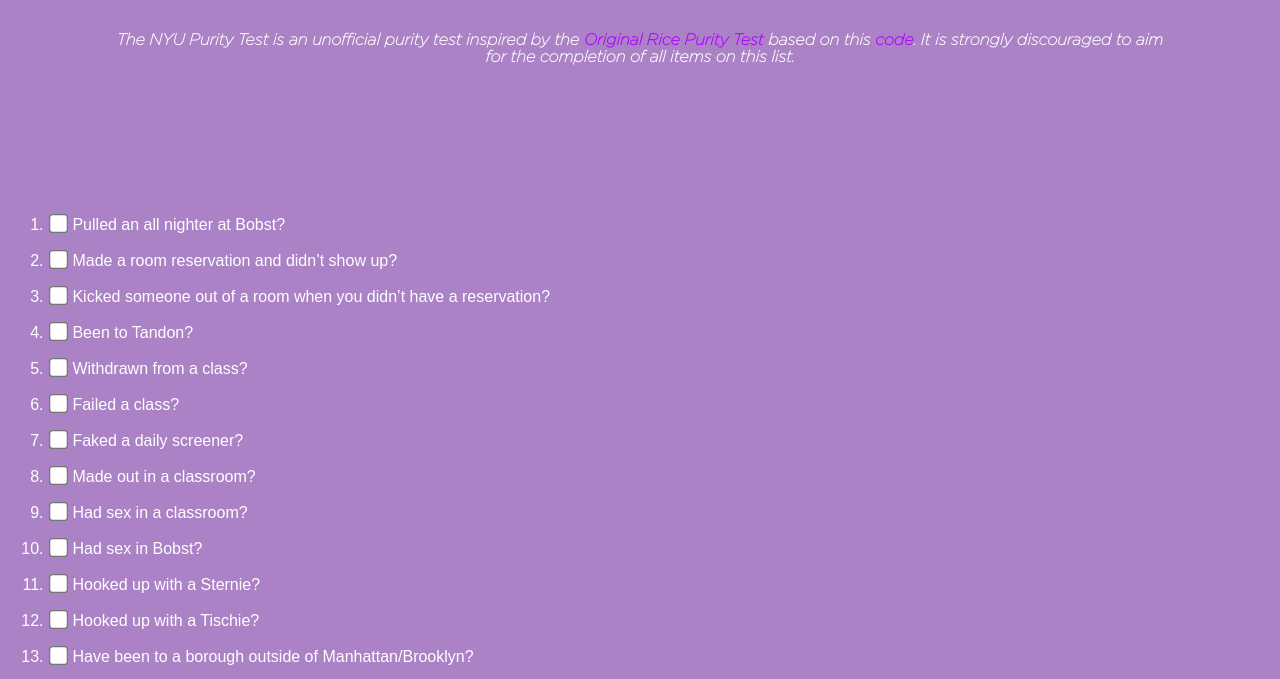
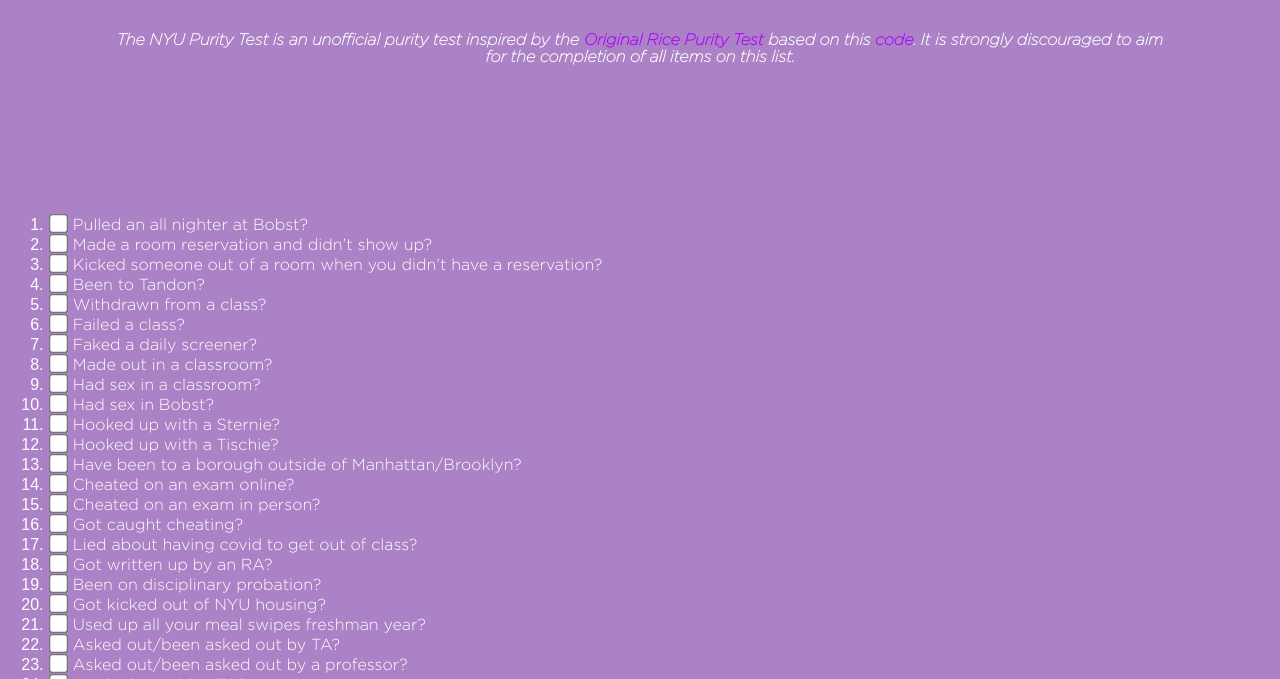
Before and after one commit to megalo99/nyupuritytest, a plain HTML site: page index.html in a window 1280 px wide. Shown: the part 102-781 px from the top of the page. Drawn offline with Linux system fonts and the light colour scheme.

Commit message:
change li font

```diff
--- a/styles.css
+++ b/styles.css
@@ -124,3 +124,8 @@ input[type=checkbox] {
 li {
     display: list-item;
 }
+
+ol p{
+    font-family: 'GothamLight', sans-serif;
+    margin: 0em;
+}
```
